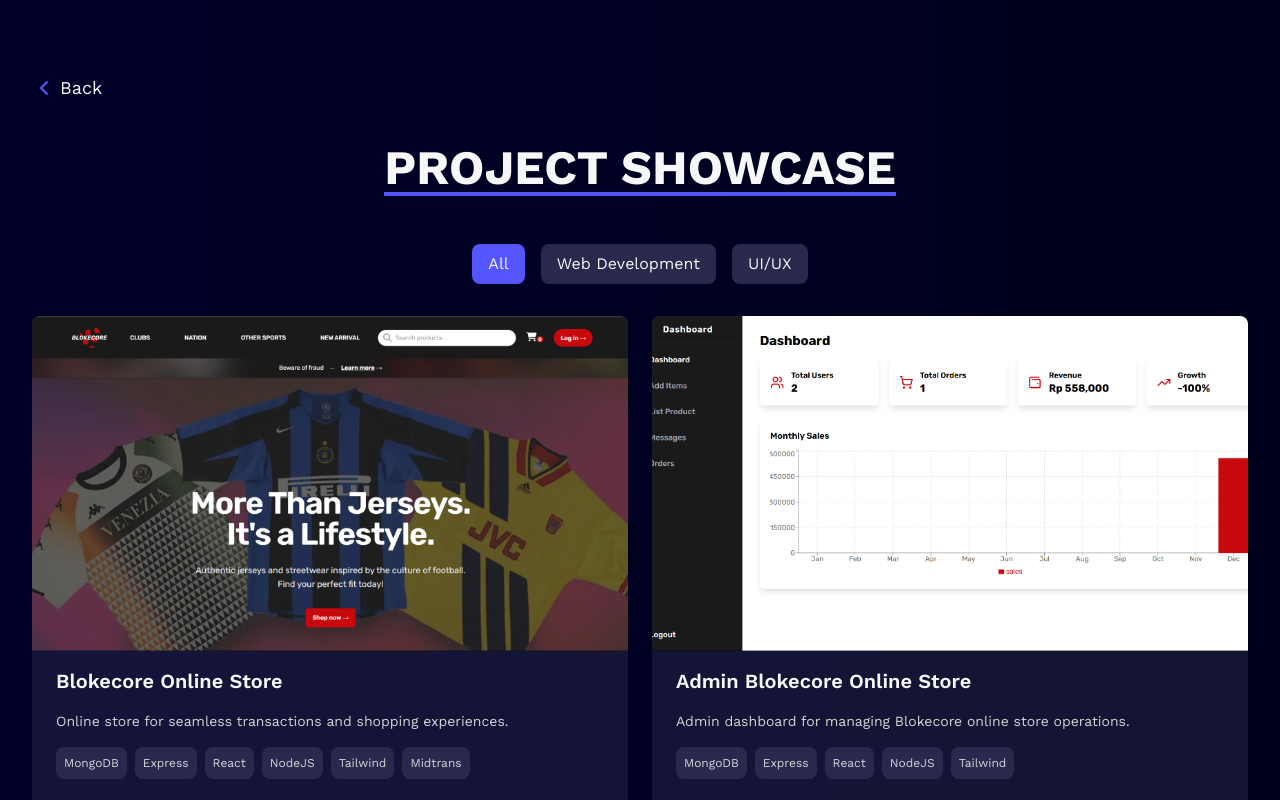
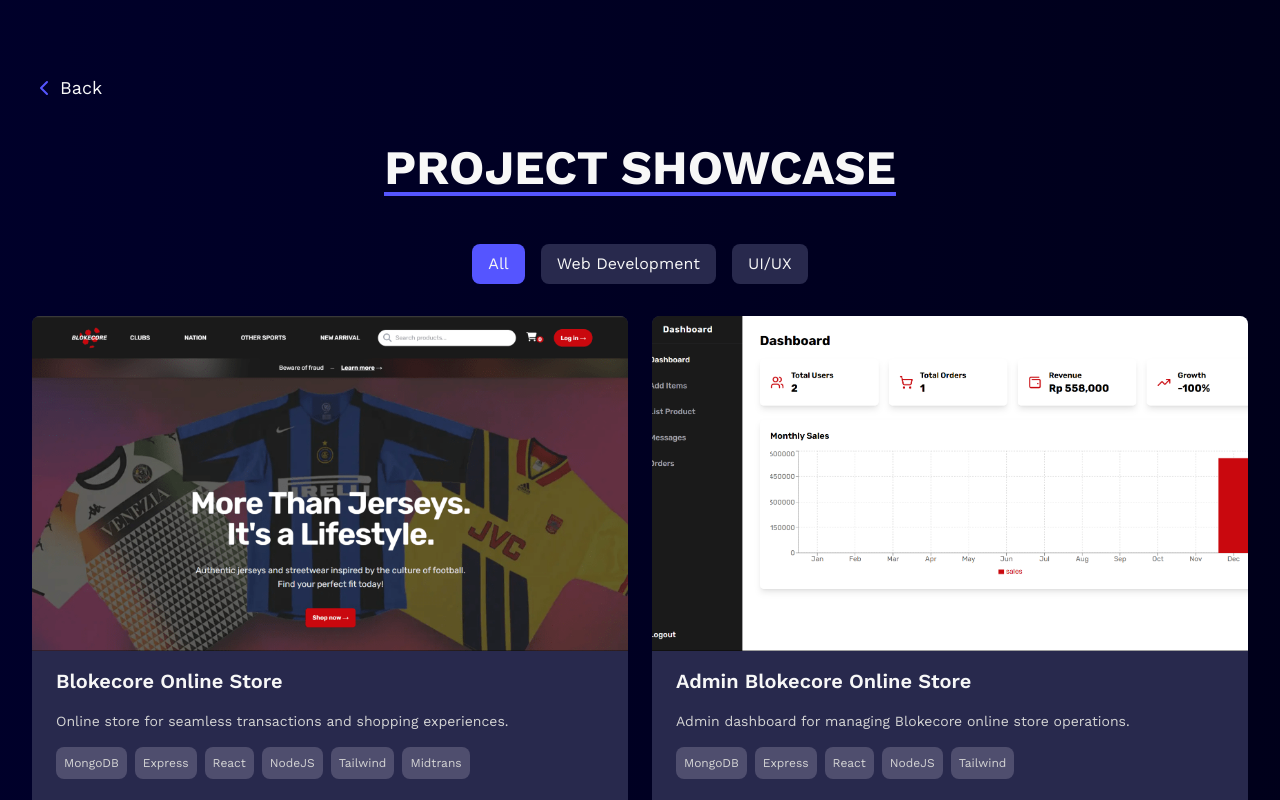
Before and after one commit to yusufariiq/portofolio-ariiq, a React (Vite) app: page /project in a window 1280 px wide. Shown: the top 800 px of the page. Built offline with nearby package versions, Linux system fonts and the light colour scheme.

Commit message:
changing project card background color

```diff
--- a/src/components/ProjectCard.jsx
+++ b/src/components/ProjectCard.jsx
@@ -3,7 +3,7 @@
 
 export function ProjectCard({ title, description, image, demoUrl, detailsUrl, tools }) {
   return (
-    <div className="bg-secondary/50 border-0 overflow-hidden rounded-lg space-y-4 group transition-all duration-300 hover:-translate-y-1 hover:shadow-xl">
+    <div className="bg-secondary border-0 overflow-hidden rounded-lg space-y-4 group transition-all duration-300 hover:-translate-y-1 hover:shadow-xl">
       <div className="p-0">
         <div className="relative overflow-hidden aspect-video">
           <img
@@ -17,7 +17,7 @@
           <p className="text-sm text-neutral-300 line-clamp-2">{description}</p>
           <div className="flex flex-row flex-wrap gap-2 text-xs ">
             {tools.map((tool, index) => (
-              <div className="bg-secondary p-2 rounded-lg" key={index}>
+              <div className="bg-third p-2 rounded-lg" key={index}>
                 <p className="text-neutral-300 line-clamp-2">{tool}</p>
               </div>
             ))}
```
